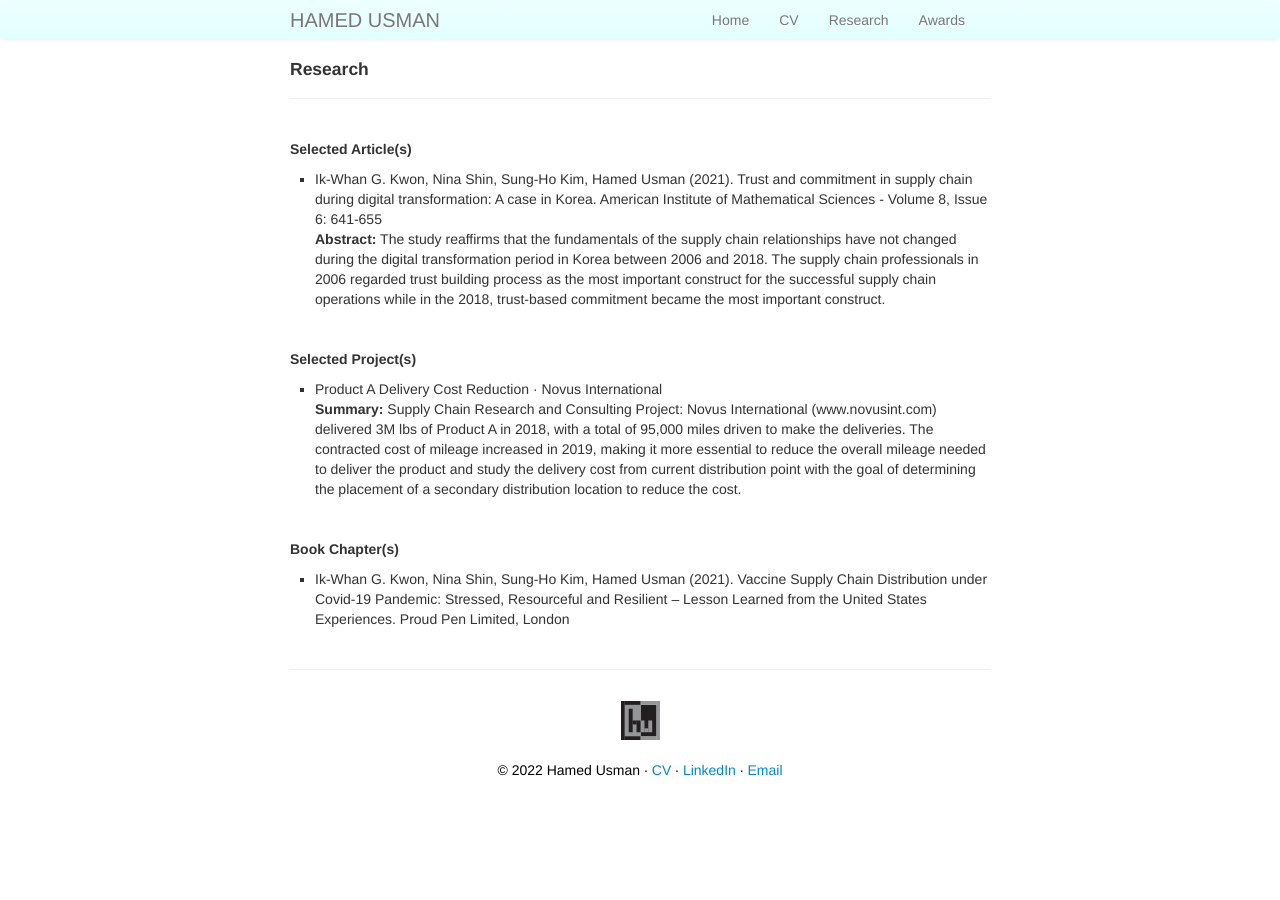
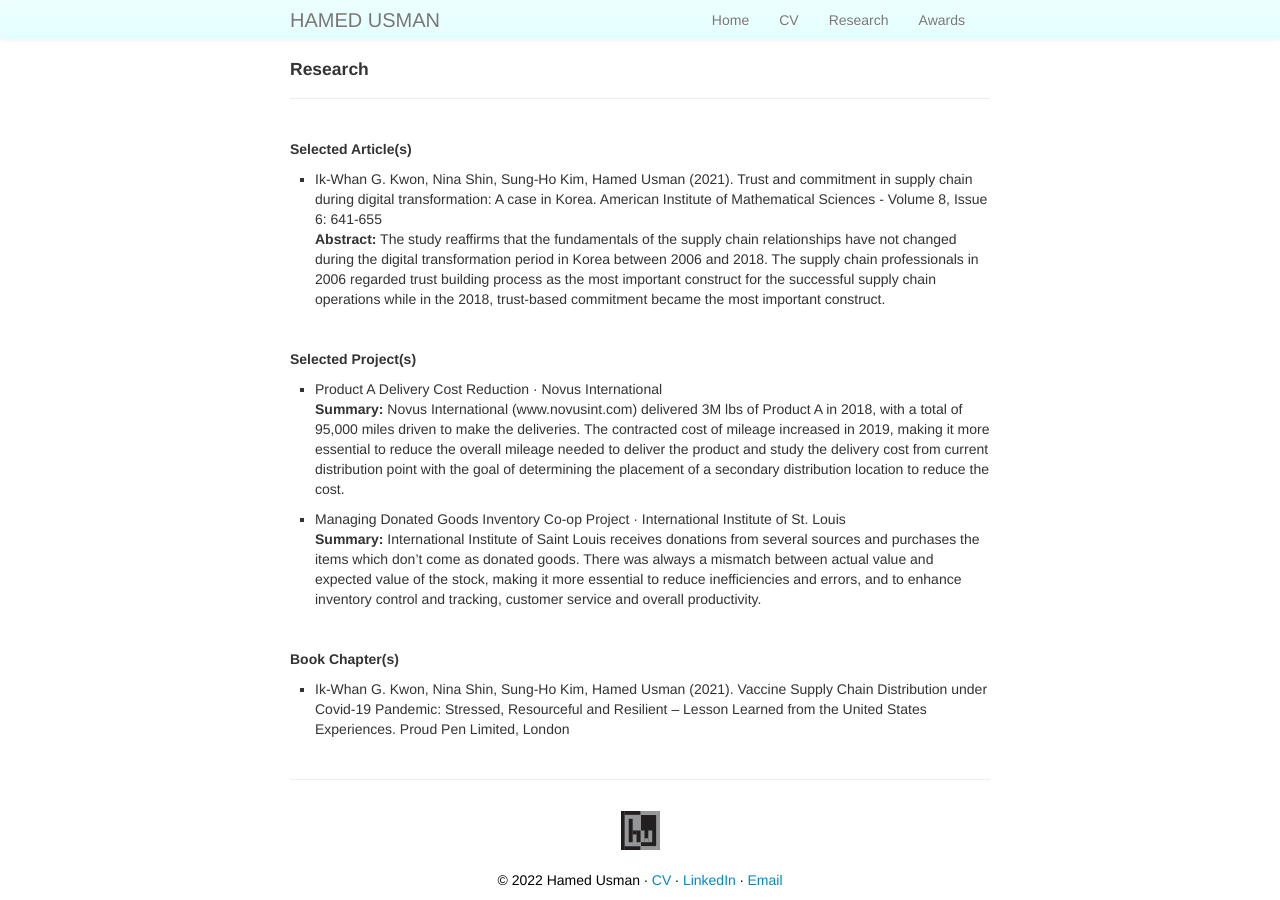
Before and after one commit to hamedusman/hamedusman.github.io, a Jekyll site: the page built from pages/research.md, in a window 1280 px wide. Built offline with Jekyll 4.4.1, drawn with Linux system fonts in a browser that asks for light colours.

Commit message:
Update research.md

```diff
--- a/pages/research.md
+++ b/pages/research.md
@@ -12,7 +12,9 @@ description: List of Research Articles and Book Chapters
 <h5>Selected Project(s)</h5>
 <ul>
 <li>Product A Delivery Cost Reduction · Novus International</li>
-  <p><b>Summary:</b> Supply Chain Research and Consulting Project: Novus International (www.novusint.com) delivered 3M lbs of Product A in 2018, with a total of 95,000 miles driven to make the deliveries. The contracted cost of mileage increased in 2019, making it more essential to reduce the overall mileage needed to deliver the product and study the delivery cost from current distribution point with the goal of determining the placement of a secondary distribution location to reduce the cost.</p>
+  <p><b>Summary:</b> Novus International (www.novusint.com) delivered 3M lbs of Product A in 2018, with a total of 95,000 miles driven to make the deliveries. The contracted cost of mileage increased in 2019, making it more essential to reduce the overall mileage needed to deliver the product and study the delivery cost from current distribution point with the goal of determining the placement of a secondary distribution location to reduce the cost.</p>
+<li>Managing Donated Goods Inventory Co-op Project · International Institute of St. Louis</li>
+  <p><b>Summary:</b> International Institute of Saint Louis receives donations from several sources and purchases the items which don’t come as donated goods. There was always a mismatch between actual value and expected value of the stock, making it more essential to reduce inefficiencies and errors, and to enhance inventory control and tracking, customer service and overall productivity.</p>
 </ul>
 <br>
 <h5>Book Chapter(s)</h5>
```
